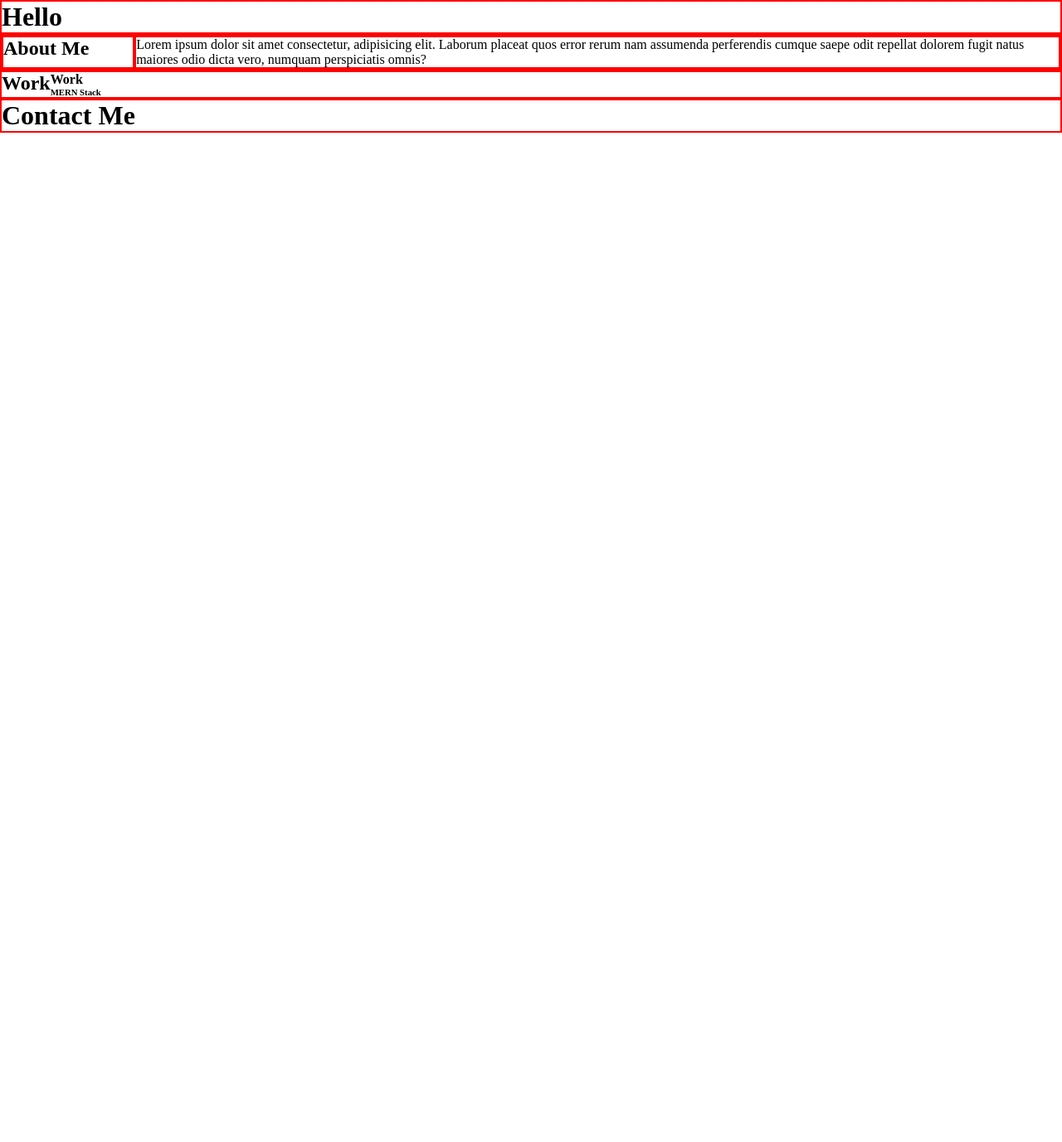
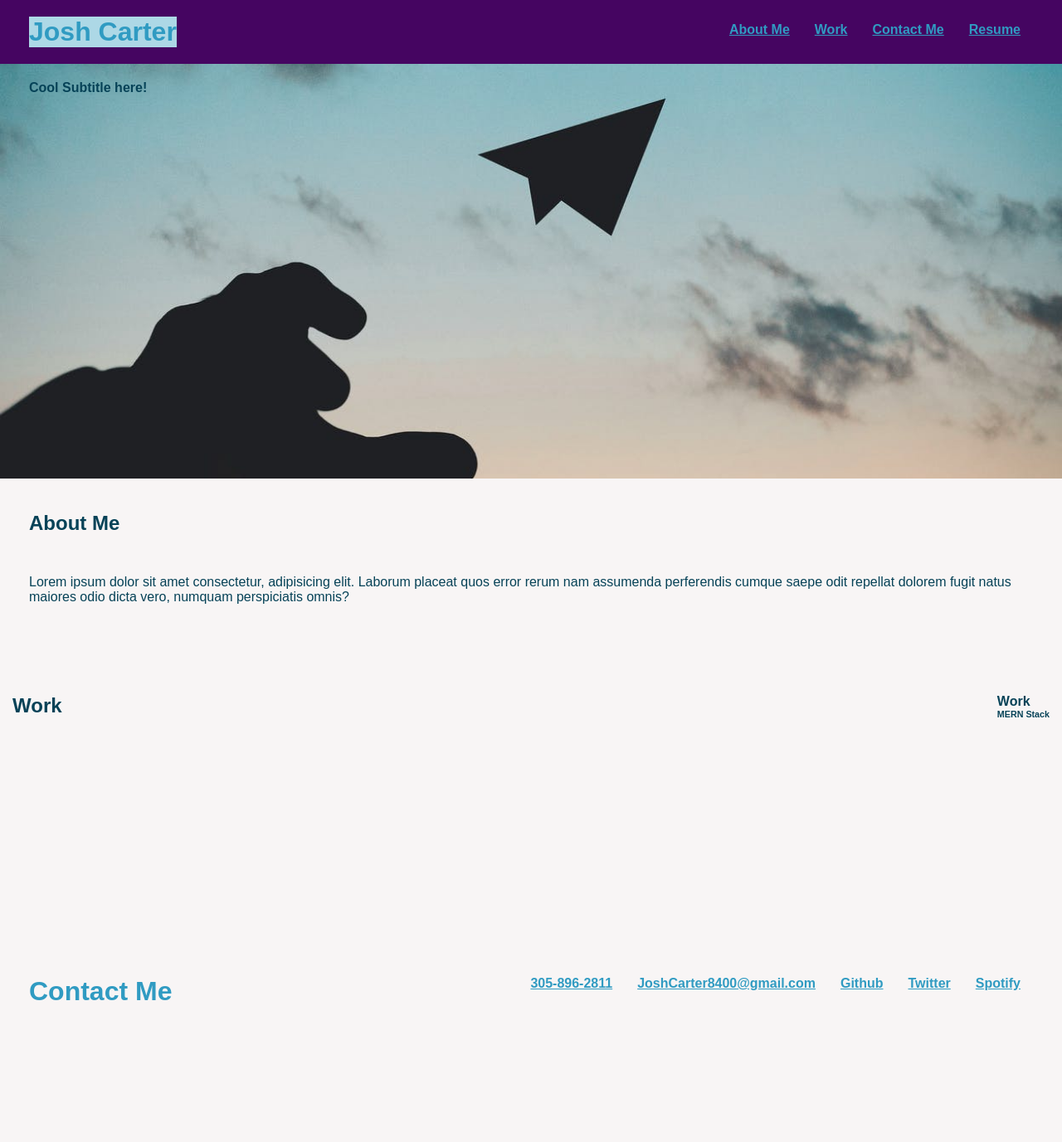
Before and after one commit to JoshCarter8400/Profile, a plain HTML site: page index.html in a window 1280 px wide. Shown: the whole page at 83% size. Before the commit the page ends 800 px from the top, so only its background shows below. Drawn offline with Linux system fonts and the light colour scheme.

Commit message:
header,hero,nav styles

```diff
--- /dev/null
+++ b/assets/style.css
@@ -0,0 +1,149 @@
+* {
+    padding: 0;
+    margin: 0;
+    box-sizing: border-box;
+}
+
+body {
+    margin: 0 auto;
+    font-family: Arial, Helvetica, sans-serif;
+    color: rgb(6, 66, 87);
+    background-color: rgb(248, 245, 245);
+}
+
+:root {
+    --primary-color: rgb(48, 155, 194);
+}
+
+
+/* Apply styles to the header */
+
+header {
+    padding: 20px 35px;
+    background-color: rgb(69, 5, 97);
+    display: flex;
+    justify-content: space-between;
+    flex-wrap: wrap;
+    top: 0;
+    background-size: cover;
+    background-position: fixed;
+    background-position: 80%;
+}
+
+header h1 {
+    background-color: lightblue;
+    font-weight: bold;
+    font-size: 32px;
+    color: var(--primary-color);
+    margin: 0;
+}
+
+header a {
+    text-decoration: none;
+    color: var(--primary-color);
+}
+
+header nav {
+    margin: 7px 0;
+}
+
+header nav ul {
+    display: flex;
+    flex-wrap: wrap;
+    justify-content: space-between;
+    align-items: center;
+    list-style: none;
+}
+
+header nav ul a {
+    padding: 10px 15px;
+    font-weight: bold;
+    text-decoration: underline;
+}
+
+
+/* Header styles End*/
+
+
+/* Jumbo Style begin */
+
+.jumbo {
+    padding: 20px 35px;
+    top: 0;
+    height: 500px;
+    background-image: url(/images/background.jpeg);
+    background-size: cover;
+    background-position: center;
+    background-repeat: no-repeat;
+    background-position: 80%;
+    width: 100%;
+}
+
+
+/*Jumbo styles end */
+
+
+/*Bio Section Syles Begin*/
+
+.about-me {
+    height: 30%;
+    display: flex;
+    padding: 40px 35px;
+    justify-content: space-between;
+    flex-wrap: wrap;
+}
+
+.about {
+    display: flex;
+}
+
+.work {
+    height: 40%;
+    display: flex;
+    padding: 20px 15px;
+    justify-content: space-between;
+    flex-wrap: wrap;
+}
+
+.contact-me {
+    height: 30%;
+}
+
+.contact-me {
+    bottom: 0;
+    display: flex;
+    width: 100%;
+    padding: 40px 35px;
+    justify-content: space-between;
+    flex-wrap: wrap;
+}
+
+.contact-me h1 {
+    font-weight: bold;
+    font-size: 32px;
+    color: var(--primary-color);
+    margin: 0;
+    margin-bottom: 30px;
+}
+
+.contact-me a {
+    text-decoration: none;
+    color: var(--primary-color);
+}
+
+.contact-me nav ul {
+    display: flex;
+    flex-wrap: wrap;
+    justify-content: space-between;
+    align-items: center;
+    list-style: none;
+}
+
+.contact-me nav ul a {
+    padding: 10px 15px;
+    font-weight: bold;
+    text-decoration: underline;
+}
+
+
+/*Contact Me styles end*/
--- a/index.html
+++ b/index.html
@@ -3,21 +3,43 @@
 <head>
     <meta charset="UTF-8">
     <meta name="viewport" content="width=device-width, initial-scale=1.0">
-    <link rel="stylesheet" href="style.css">
+    <link rel="stylesheet" href="assets/style.css">
     <title>Portfolio</title>
 </head>
 
 <body>
-
+    <!--Navigation-->
     <header class=" header outline one">
-        <h1>Hello</h1>
+        <h1>
+            <a href="/">Josh Carter</a>
+        </h1>
         <nav>
-
+            <ul>
+                <li>
+                    <a href="#about-me">About Me</a>
+                </li>
+                <li>
+                    <a href="#work">Work</a>
+                </li>
+                <li>
+                    <a href="#contact-me">Contact Me</a>
+                </li>
+                <li>
+                    <a href="#resume">Resume</a>
+                </li>
+            </ul>
         </nav>
     </header>
 
-    <section class="outline two">
-        <div class="about outline">
+    <!--hero/jumbotron-->
+    <section class="jumbo">
+        <h4 class="subtitle">Cool Subtitle here!</h4>
+    </section>
+
+    <!--Bio Section-->
+
+    <section class="about-me">
+        <div class="about">
             <h2>About Me</h2>
         </div>
         <div class="bio outline">
@@ -25,7 +47,7 @@
         </div>
     </section>
 
-    <section class="outline three">
+    <section class="work">
         <h1>Work</h1>
         <div class="grid-container">
             <div class="grid-item-one">
@@ -41,12 +63,30 @@
         </div>
     </section>
 
-    <footer class="outline four">
+
+    <section class="contact-me">
         <h1>Contact Me</h1>
-        <div class="footer-links">
-            <a href=""></a>
-        </div>
-    </footer>
+        <nav>
+            <ul>
+                <li>
+                    <a href="/">305-896-2811</a>
+                </li>
+                <li>
+                    <a href="mailto:joshcarter8400@gmail.com">JoshCarter8400@gmail.com</a>
+                </li>
+                <li>
+                    <a href="https://github.com/JoshCarter8400">Github</a>
+                </li>
+                <li>
+                    <a href="https://twitter.com">Twitter</a>
+                </li>
+                <li>
+                    <a href="https://spotify.com">Spotify</a>
+                </li>
+            </ul>
+        </nav>
+
+    </section>
 </body>
 
 </html>
--- a/style.css
+++ /dev/null
@@ -1,32 +0,0 @@
-* {
-    padding: 0;
-    margin: 0;
-}
-
-body {
-    margin: 0 auto;
-}
-
-.outline {
-    border: 2px solid red;
-}
-
-.two {
-    display: flex;
-}
-
-.about {
-    width: 200px;
-}
-
-.three {
-    display: flex;
-}
-
-.grid-container {
-    display: grid;
-}
-
-.four {
-    display: flex;
-}
```
Also changed, not shown: images/background.jpeg (added).
